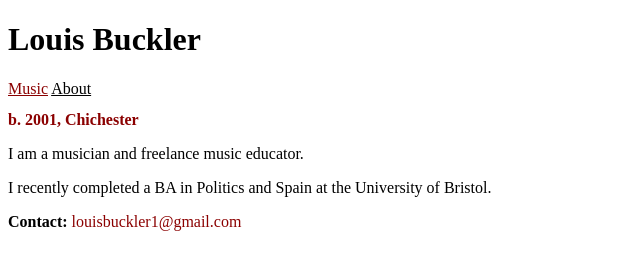
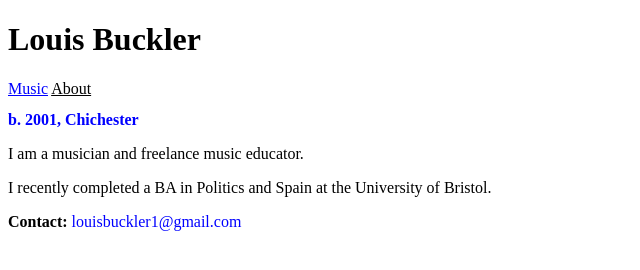
Before and after one commit to ameliaranthony/loubuck, a plain HTML site: page about.html in a window 1280 px wide. In both pictures the pointer is over the link "Music". Shown: the whole page, without its empty margins (0-640 px from the left). Drawn offline with Linux system fonts and the light colour scheme.

Commit message:
Update style.css

```diff
--- a/style.css
+++ b/style.css
@@ -10,7 +10,7 @@ h1 {
 }
 
 h2 {
-    color: #8B0000;
+    color: blue;
     font-size: 1em;
 }
 
@@ -20,11 +20,11 @@ nav a {
 }
 
 nav a:hover {
-    color: #8B0000;
+    color: blue;
 }
 
 .email {
-    color: #8B0000;
+    color: blue;
 }
 
 /* unvisited link */
@@ -39,5 +39,5 @@ a:visited {
 
 /* mouse over link */
 a:hover {
-  color: #8B0000;
+  color: blue;
 }
```
